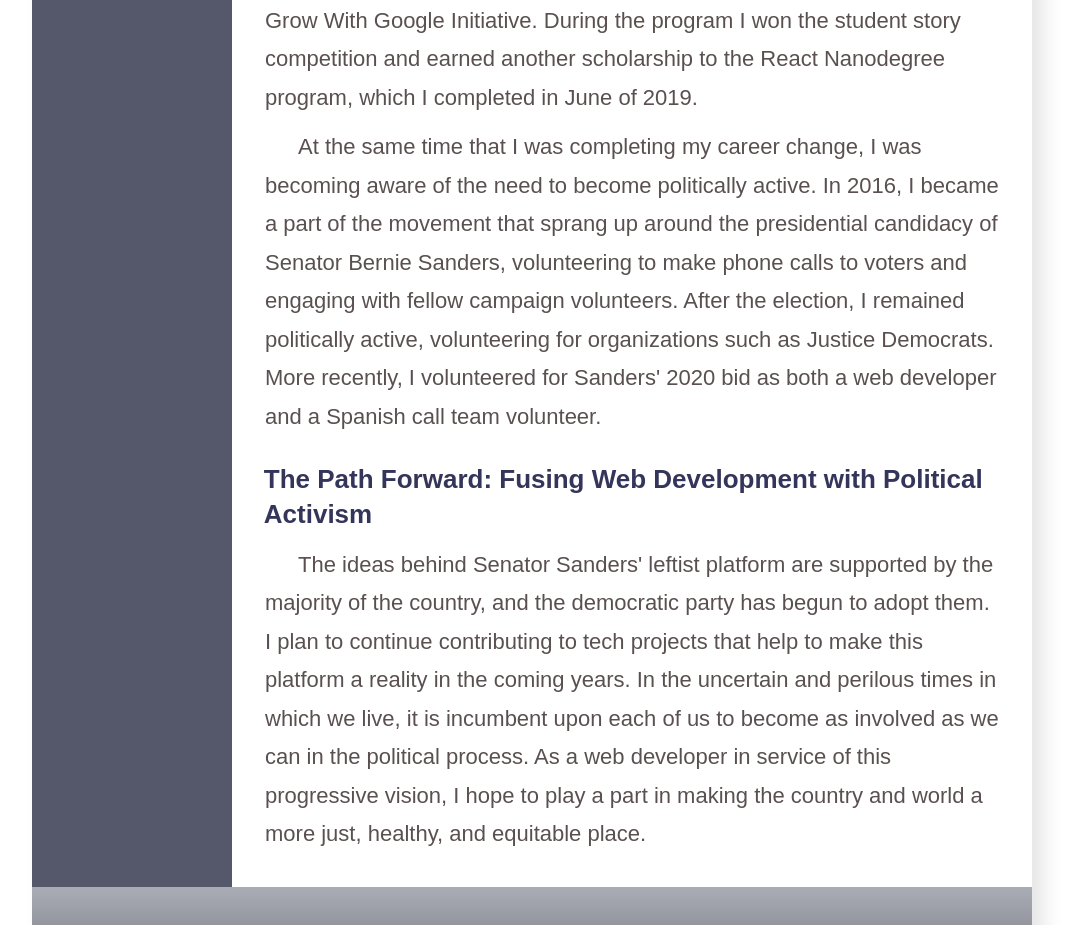
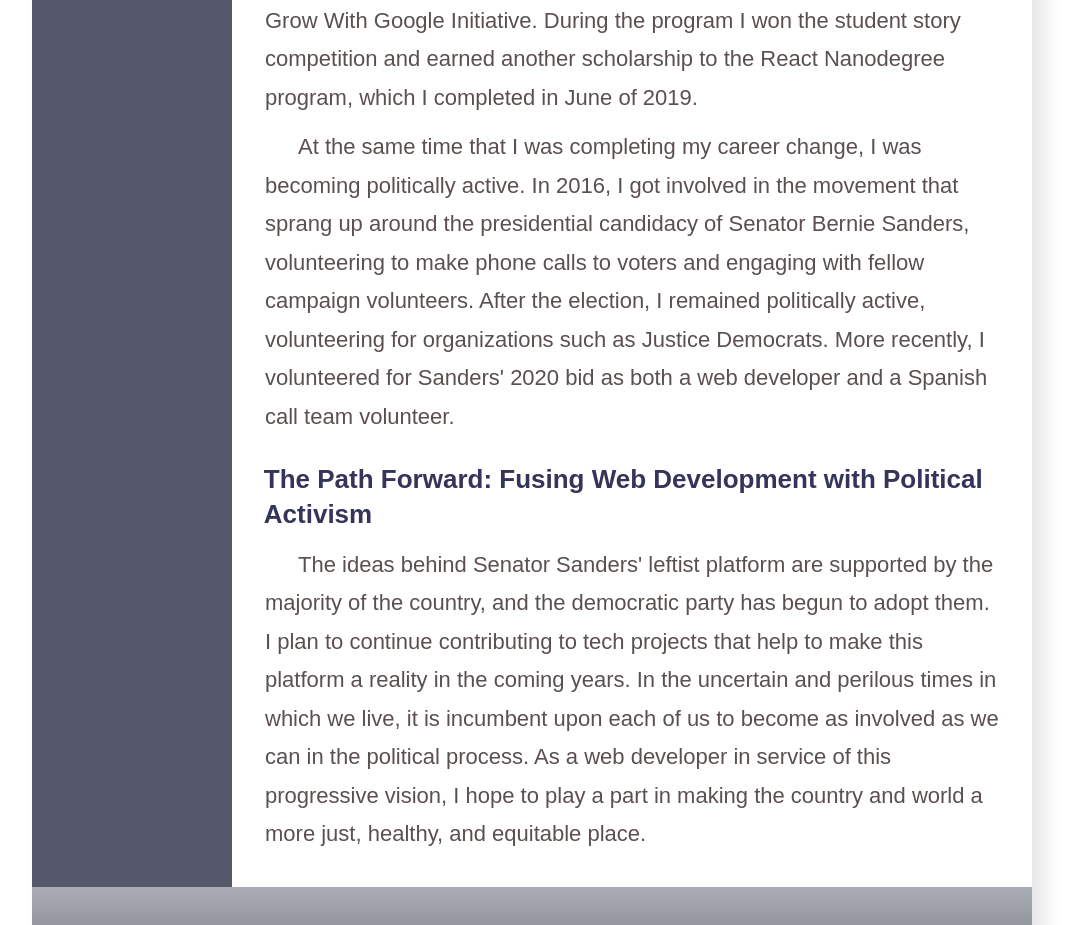
Before and after one commit to devrmateo/personal-website-react, a React (Create React App) app: page /story in a window 1280 px wide. Shown: the part 980-1905 px from the top of the page, without its empty margins (108-1183 px from the left). Built offline with nearby package versions, Linux system fonts and the light colour scheme.

Commit message:
Update wording around political involvement

```diff
--- a/src/screens/MyStory.js
+++ b/src/screens/MyStory.js
@@ -35,14 +35,13 @@
         </p>
         <p>
           At the same time that I was completing my career change, I was
-          becoming aware of the need to become politically active. In 2016, I
-          became a part of the movement that sprang up around the presidential
-          candidacy of Senator Bernie Sanders, volunteering to make phone calls
-          to voters and engaging with fellow campaign volunteers. After the
-          election, I remained politically active, volunteering for
-          organizations such as Justice Democrats. More recently, I volunteered
-          for Sanders' 2020 bid as both a web developer and a Spanish call team
-          volunteer.
+          becoming politically active. In 2016, I got involved in the movement
+          that sprang up around the presidential candidacy of Senator Bernie
+          Sanders, volunteering to make phone calls to voters and engaging with
+          fellow campaign volunteers. After the election, I remained politically
+          active, volunteering for organizations such as Justice Democrats. More
+          recently, I volunteered for Sanders' 2020 bid as both a web developer
+          and a Spanish call team volunteer.
         </p>
         <h3>
           The Path Forward: Fusing Web Development with Political Activism
```
